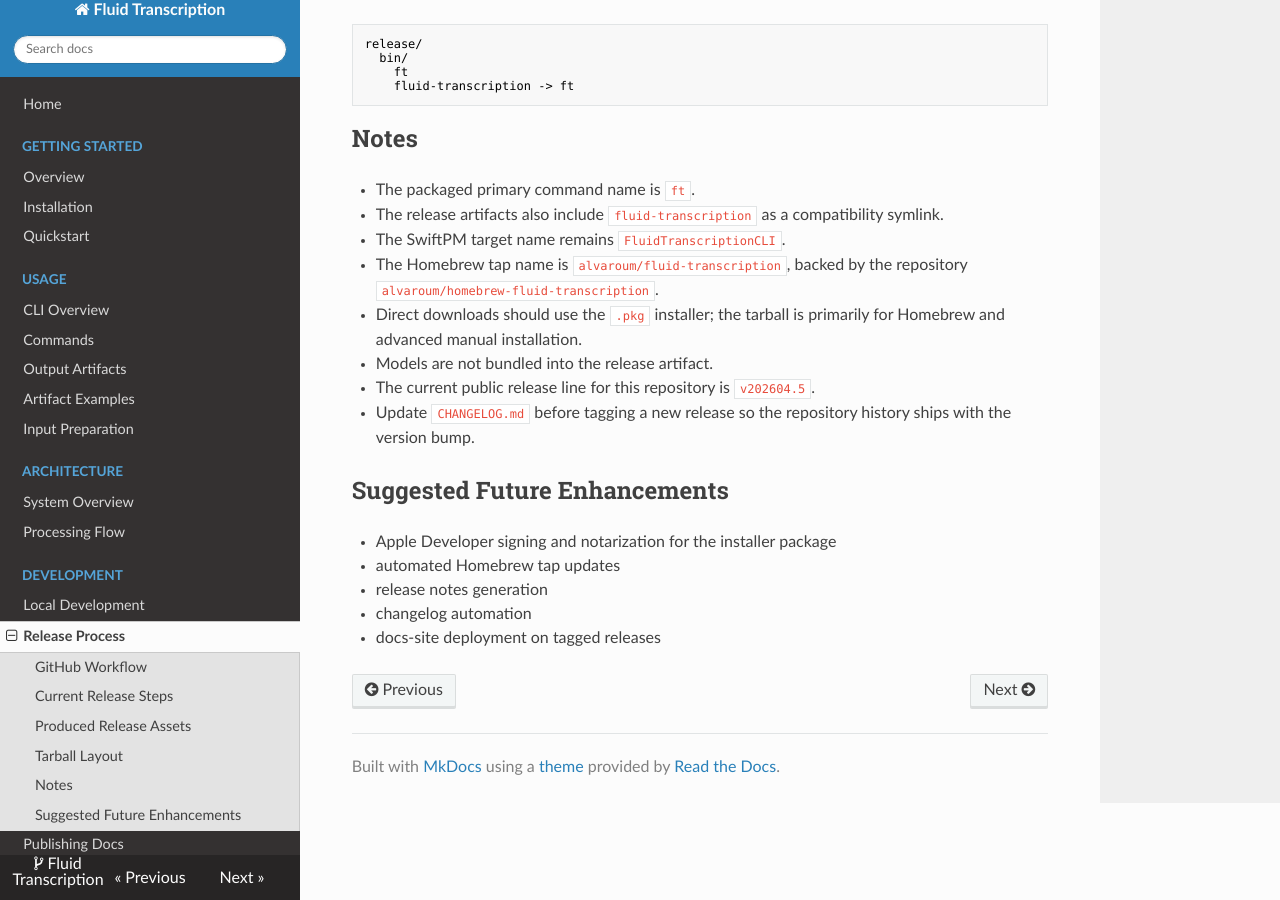
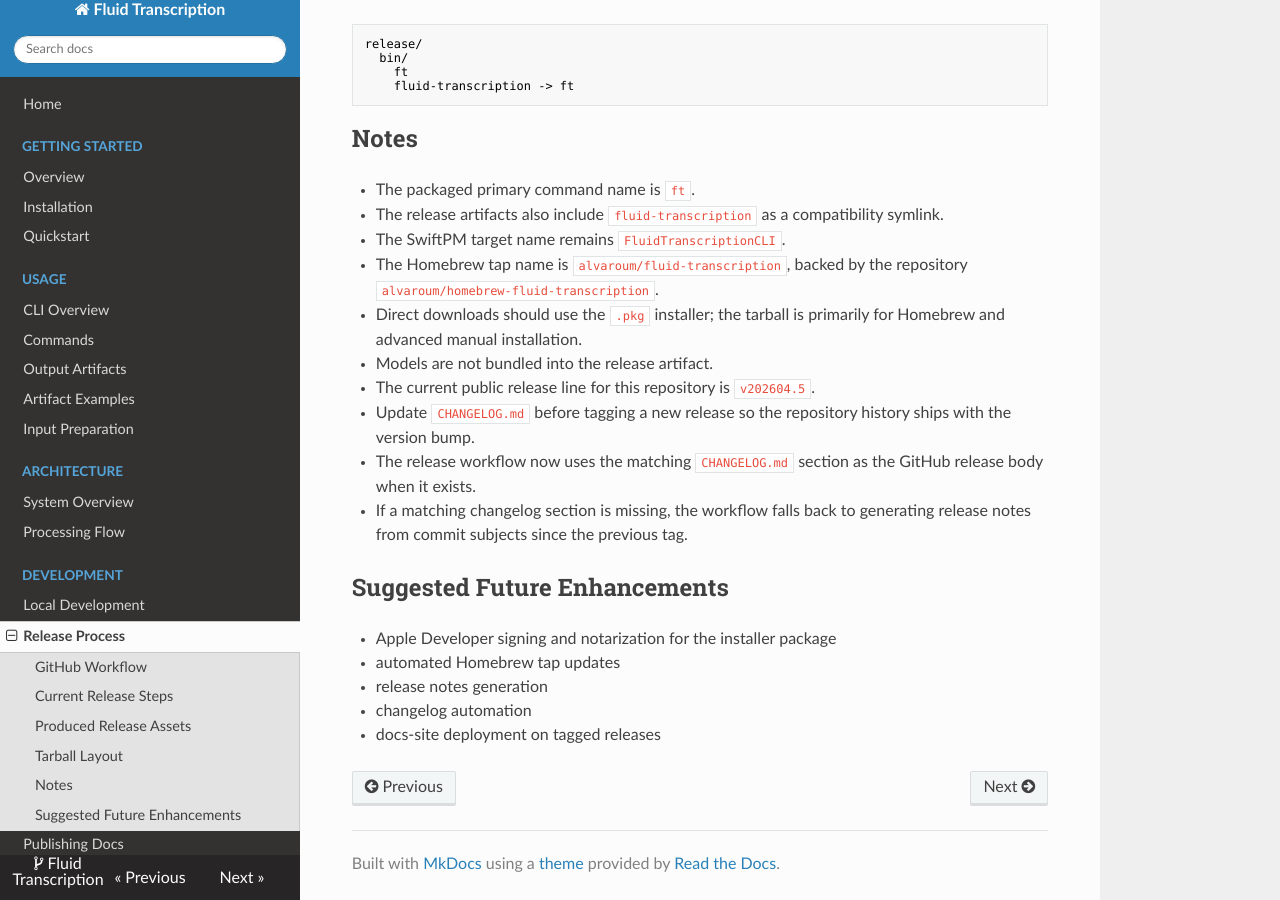
Before and after one commit to alvaroum/fluid-transcription, an MkDocs documentation site: the page built from docs/development/release-process.md, in a window 1280 px wide and 900 px high, scrolled down 1110 px. Built offline with MkDocs 1.6.1, drawn with Linux system fonts in a browser that asks for light colours; nearby versions of some CDN libraries.

Commit message:
Automate GitHub release notes

```diff
--- a/docs/development/release-process.md
+++ b/docs/development/release-process.md
@@ -63,6 +63,8 @@ release/
 - Models are not bundled into the release artifact.
 - The current public release line for this repository is `v202604.5`.
 - Update `CHANGELOG.md` before tagging a new release so the repository history ships with the version bump.
+- The release workflow now uses the matching `CHANGELOG.md` section as the GitHub release body when it exists.
+- If a matching changelog section is missing, the workflow falls back to generating release notes from commit subjects since the previous tag.
 
 ## Suggested Future Enhancements
 
```
Also changed, not shown: CHANGELOG.md (+4 -0 lines), 2 other files.
